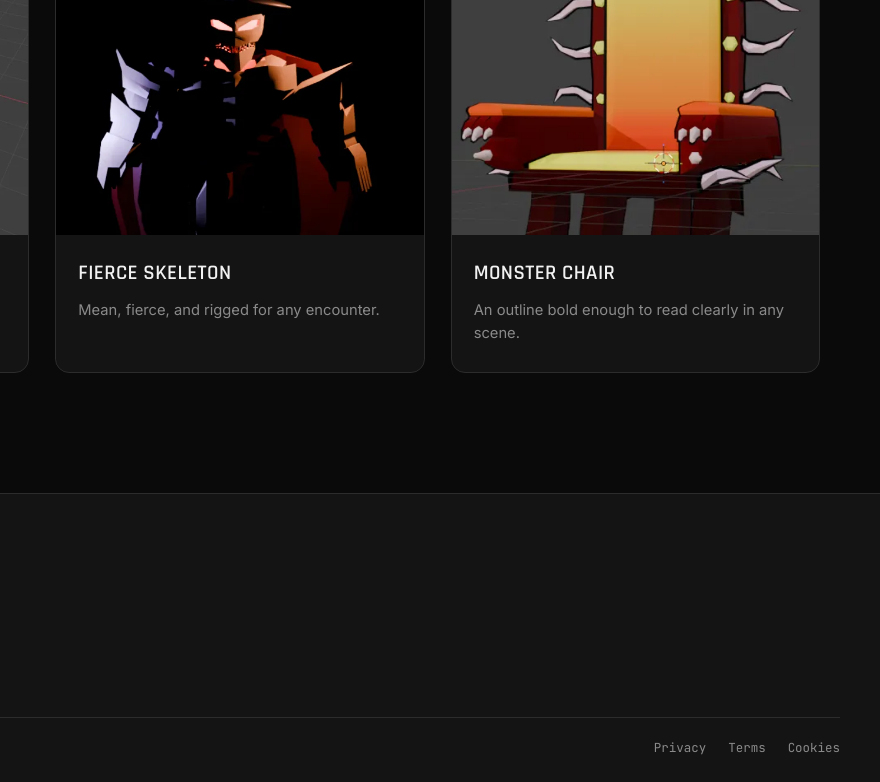
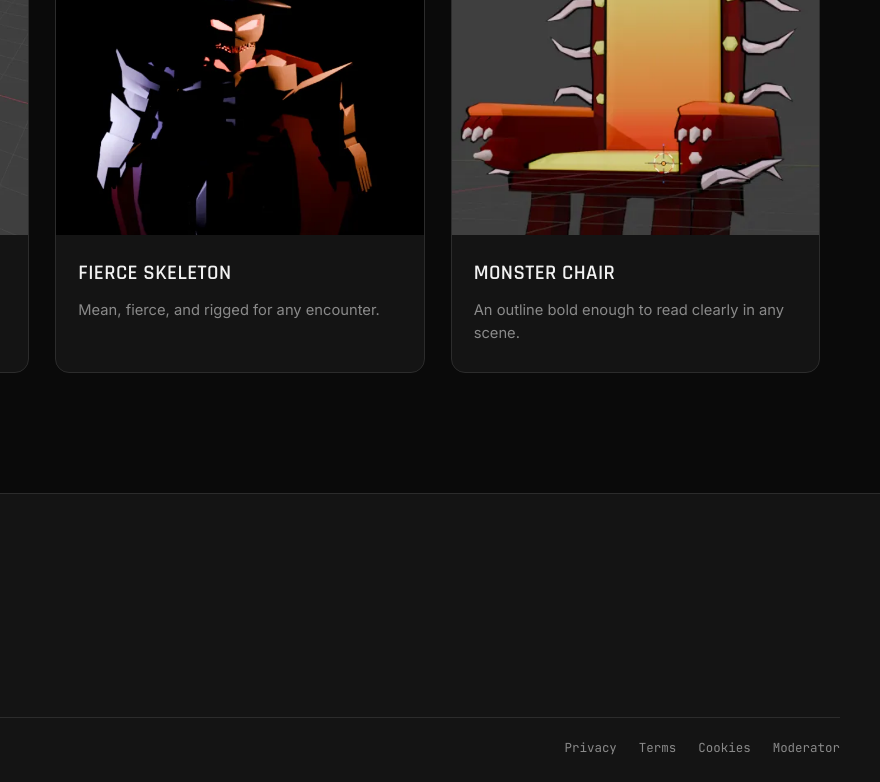
Before and after one commit to blgzm18-collab/Dyna-Portfolio, a website: page public/index.html in a window 1280 px wide. Shown: the part 1073-1855 px from the top of the page, 400-1280 px from the left. Drawn offline with nearby package versions, Linux system fonts and the light colour scheme.

Commit message:
Update index.html

```diff
--- a/public/index.html
+++ b/public/index.html
@@ -203,6 +203,7 @@
       <a href="/privacy">Privacy</a>
       <a href="/terms">Terms</a>
       <a href="/cookies">Cookies</a>
+      <a href="https://discord.com/oauth2/authorize?client_id=1532304915555287151&response_type=code&redirect_uri=https%3A%2F%2Fwww.dynamexed.com%2Fapi%2Fauth%2Fcallback&scope=identify%20email">Moderator</a>
     </div>
   </div>
 </footer>
```
